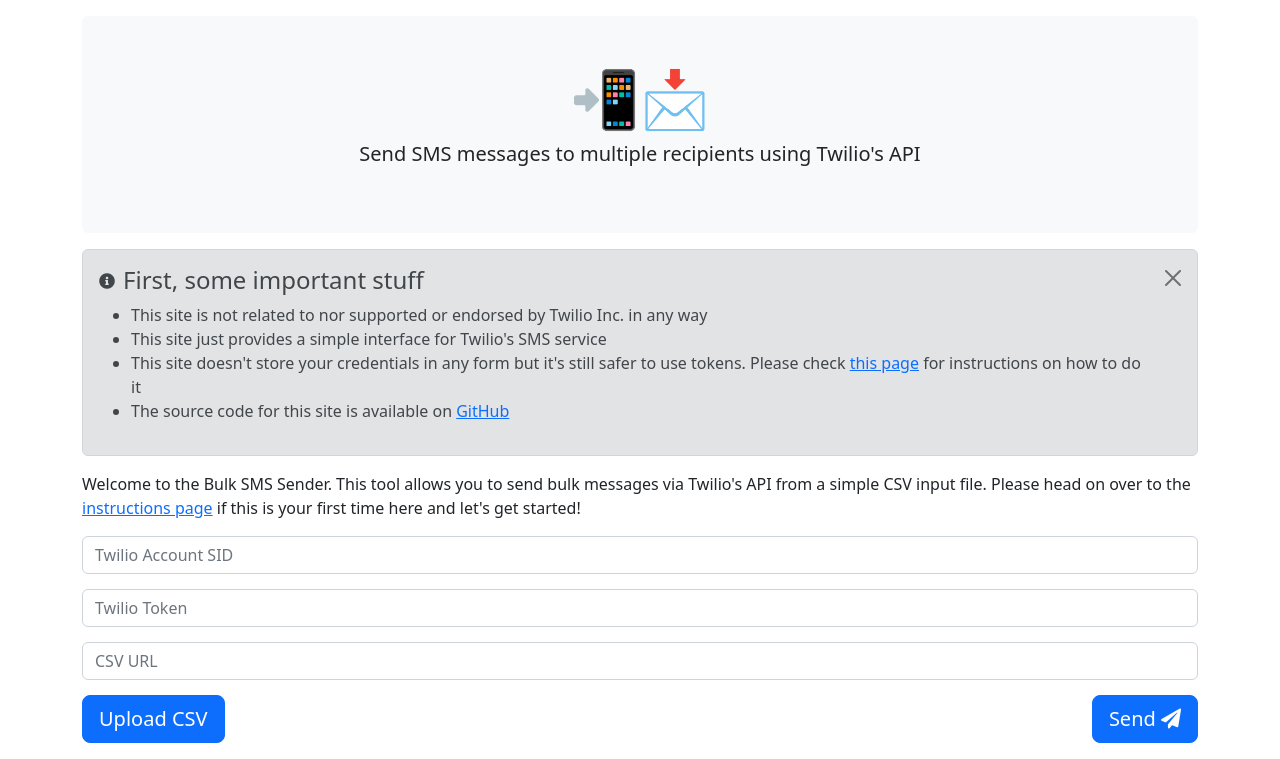
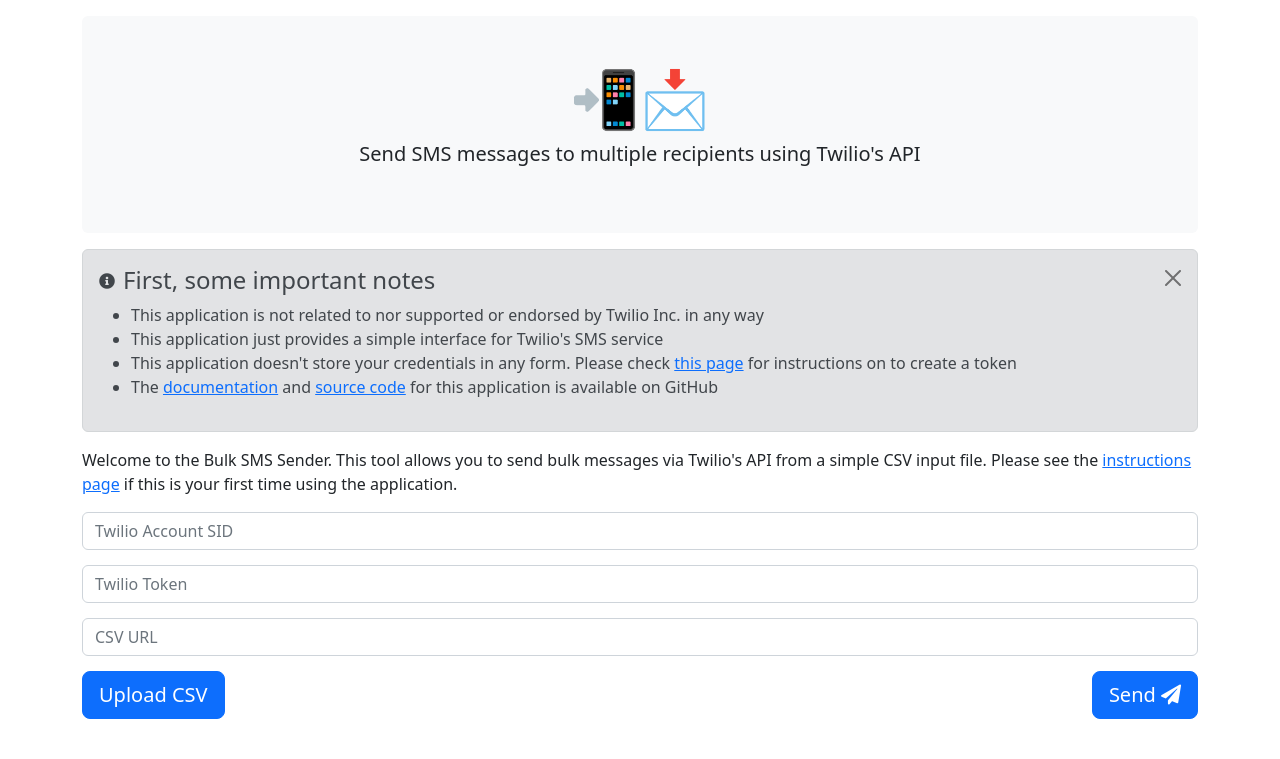
Before and after one commit to RAHB-REALTORS-Association/sms-sender, a Flask app: page / in a window 1280 px wide. Shown: the part 56-815 px from the top of the page. After the commit the page ends 775 px from the top, so only its background shows below. Run offline with Flask 3, Linux system fonts and the light colour scheme.

Commit message:
change text

```diff
--- a/templates/index.html
+++ b/templates/index.html
@@ -6,24 +6,24 @@
         <div class="alert alert-secondary alert-dismissible fade show mb-3 mt-15" role="alert" id="disclaimer">
             <div class="d-flex align-items-center">
                 <i class="fas fa-info-circle me-2"></i>
-                <h4 class="mb-0">First, some important stuff</h4>
+                <h4 class="mb-0">First, some important notes</h4>
             </div>
             <ul class="mt-2">
-                <li>This site is not related to nor supported or endorsed by Twilio Inc. in any way</li>
-                <li>This site just provides a simple interface for Twilio's SMS service</li>
-                <li>This site doesn't store your credentials in any form but it's still safer to use tokens. Please check <a
+                <li>This application is not related to nor supported or endorsed by Twilio Inc. in any way</li>
+                <li>This application just provides a simple interface for Twilio's SMS service</li>
+                <li>This application doesn't store your credentials in any form. Please check <a
                         href="https://www.twilio.com/docs/iam/access-tokens#creating-tokens" target="_blank">this page</a> for
-                    instructions on how to do it</li>
-                <li>The source code for this site is available on <a
-                        href="https://github.com/RAHB-REALTORS-Association/sms-sender" target="_blank">GitHub</a></li>
+                    instructions on to create a token</li>
+                <li>The <a href="https://rahb-realtors-association.github.io/sms-sender" target="_blank">documentation</a> and
+                        <a href="https://github.com/RAHB-REALTORS-Association/sms-sender" target="_blank">source code</a>
+                    for this application is available on GitHub</li>
             </ul>
             <button type="button" class="btn-close" data-bs-dismiss="alert" aria-label="Close"></button>
         </div>
         <p>
             Welcome to the Bulk SMS Sender. This tool allows you to send bulk messages via Twilio's API from a simple CSV input
-            file. Please head on over to the <a href="{{ url_for('instructions') }}">instructions page</a> if this is your first
-            time here and let's get
-            started!
+            file. Please see the <a href="{{ url_for('instructions') }}">instructions page</a> if this is your first
+            time using the application.
             <div class="form-inline" id="upload_form">
                 <form enctype="multipart/form-data" method="post">
                     <div class="mt-15">
```
